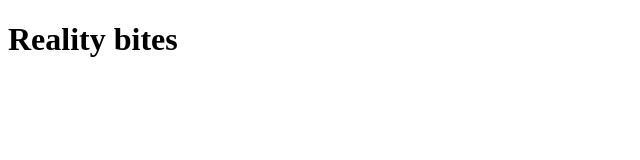
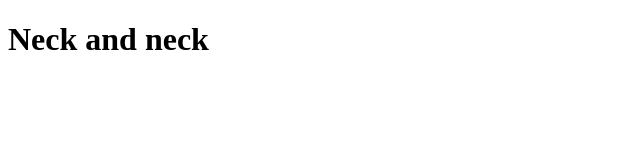
Before and after one commit to abrahamgracco/irgnet-mutaug, a Next.js app: page / in a window 1280 px wide. Shown: the top 160 px of the page, without its empty margins (0-640 px from the left). Built offline with nearby package versions, Linux system fonts and the light colour scheme.

Commit message:
apparait

```diff
--- a/pages/index.js
+++ b/pages/index.js
@@ -1,5 +1,5 @@
 function Home() {
-  return <h1>Reality bites</h1>;
+  return <h1>Neck and neck</h1>;
 }
 
 export default Home;
```
